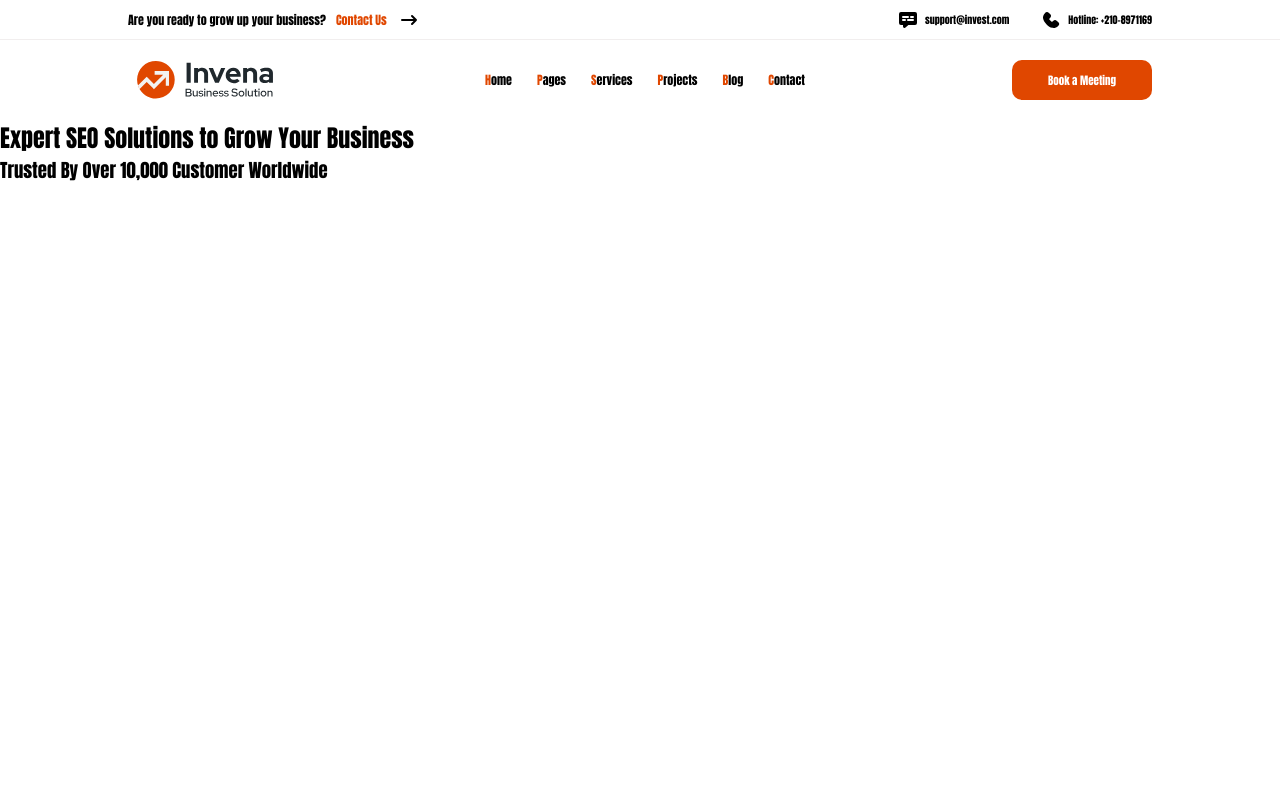
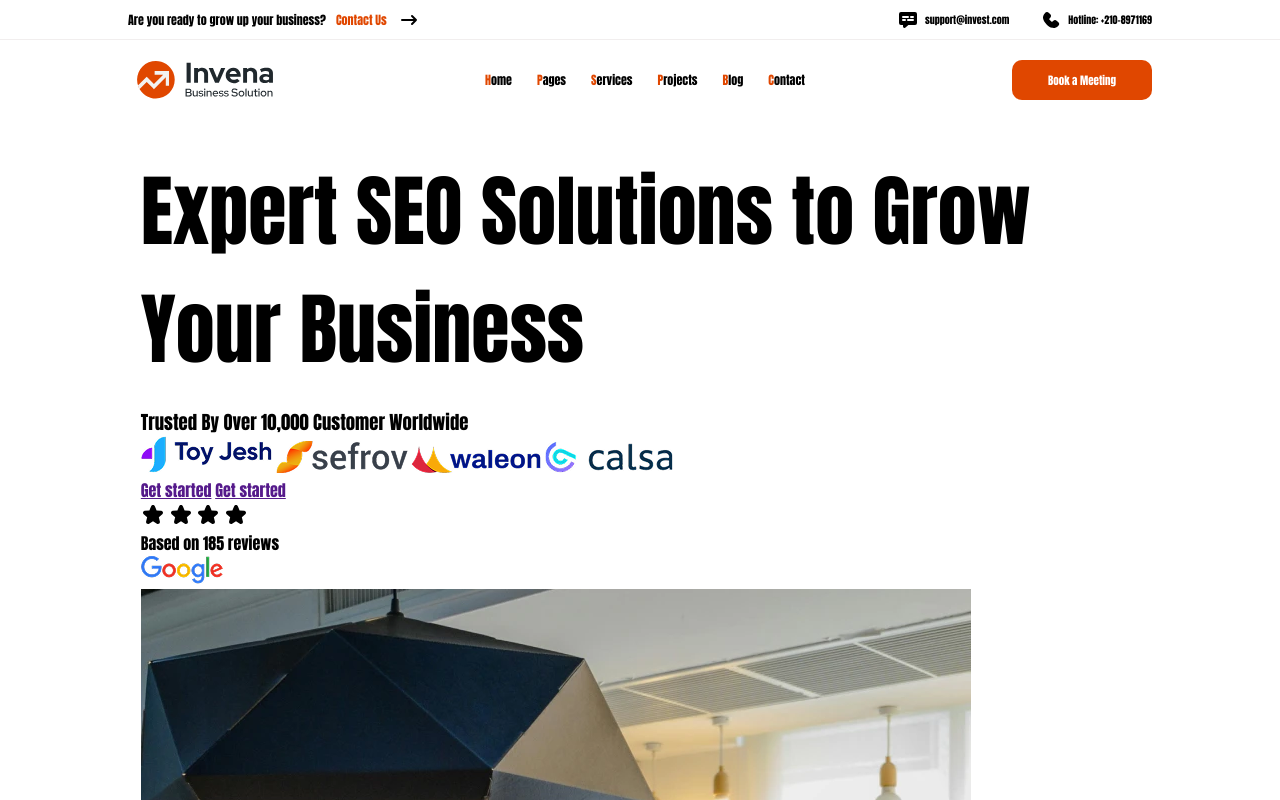
Before and after one commit to MINOTAURO18/invest, a plain HTML site: page index.html in a window 1280 px wide. Shown: the top 800 px of the page. Drawn offline with Linux system fonts and the light colour scheme.

Commit message:
section one 50%

```diff
--- a/index.html
+++ b/index.html
@@ -45,7 +45,30 @@
     <section class="sectionOne">
       <h1>Expert SEO Solutions to Grow Your Business</h1>
       <div class="partTwo">
-        <h3>Trusted By Over 10,000 Customer Worldwide</h3>
+        <div class="flex">
+          <h3>Trusted By Over 10,000 Customer Worldwide</h3>
+          <div>
+            <img src="utilities/01.png" alt="" />
+            <img src="utilities/02.png" alt="" />
+            <img src="utilities/03.png" alt="" />
+            <img src="utilities/04.png" alt="" />
+          </div>
+          <span>
+            <a href="">Get started</a>
+            <a href="">Get started</a>
+          </span>
+          <div class="reviews">
+            <span>
+                <img src="utilities/star.svg" alt="">
+                <img src="utilities/star.svg" alt="">
+                <img src="utilities/star.svg" alt="">
+                <img src="utilities/star.svg" alt="">
+            </span>
+            <p>Based on 185 reviews</p>
+            <img src="utilities/google.png" alt="">
+          </div>
+        </div>
+        <img src="utilities/img1.webp" alt="">
       </div>
     </section>
   </body>
--- a/styles.css
+++ b/styles.css
@@ -94,3 +94,17 @@ body {
     color: white;
     cursor: pointer;
 }
+
+
+/* section one */
+
+.sectionOne{
+    display: flex;
+    flex-direction: column;
+    gap: 20px;
+    padding: 4vh 11vw;
+}
+
+.sectionOne h1{
+    font-size: 4.9rem;
+}
```
Also changed, not shown: utilities/01.png (added), utilities/02.png (added), utilities/03.png (added), utilities/04.png (added), utilities/google.png (added), utilities/img1.webp (added), utilities/star.svg (added).
